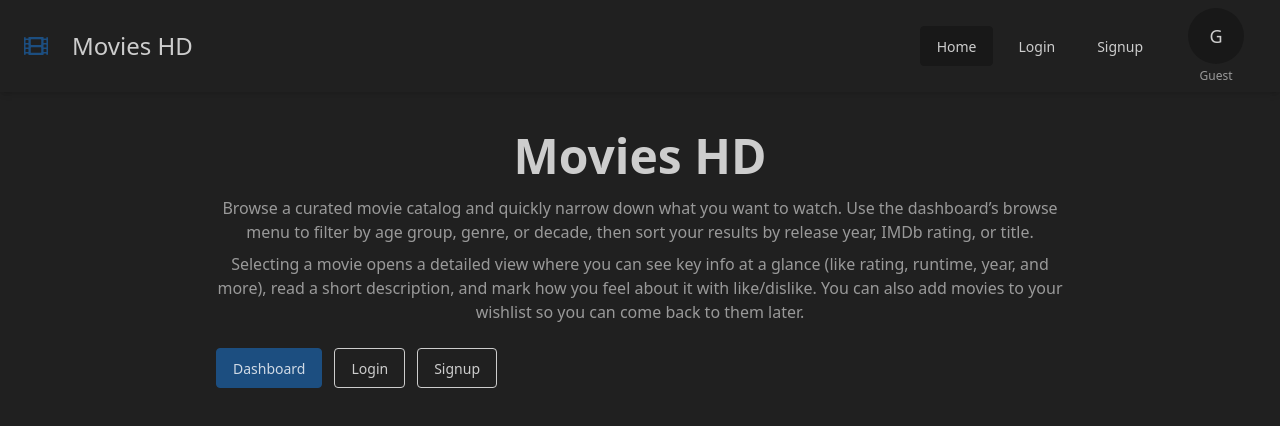
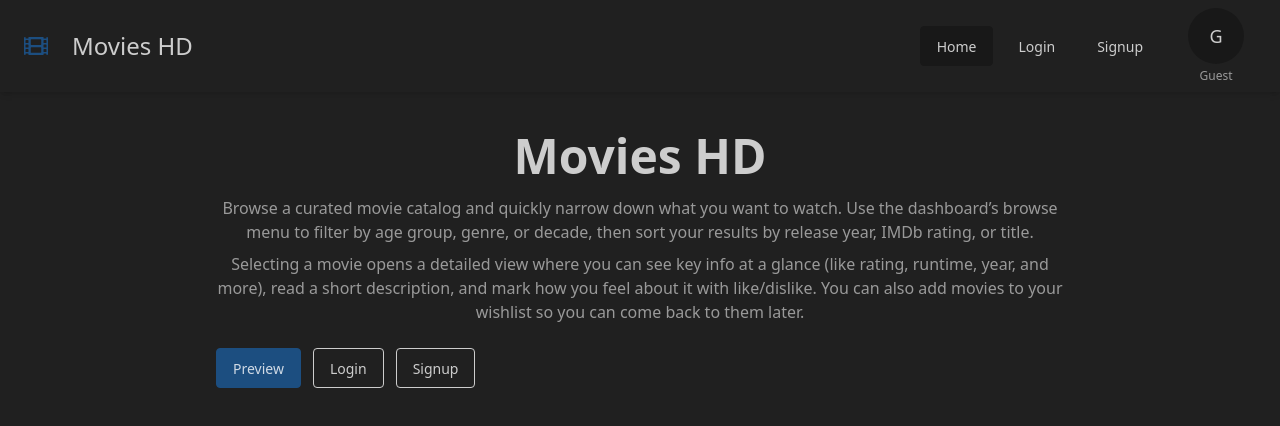
Before and after one commit to Hugo-NCF/MiniProject05, a React (Vite) app: page / in a window 1280 px wide. Shown: the top 426 px of the page. Built offline with nearby package versions, Linux system fonts and the light colour scheme; no server answers.

Commit message:
Refractored how guest authorization functions

```diff
--- a/src/components/Error1.jsx
+++ b/src/components/Error1.jsx
@@ -1,6 +1,10 @@
 import { Link } from "react-router";
+import { useAuth } from "../context/AuthContext.jsx";
 
 export default function Error1() {
+	const { user } = useAuth();
+	const dashboardHref = user ? "/dashboard" : "/guest";
+
 	return (
 		<div className="mx-auto max-w-xl px-6 py-16 text-center">
 			<h1 className="text-4xl font-bold">404</h1>
@@ -11,7 +15,7 @@
 				<Link className="btn btn-primary" to="/">
 					Go Home
 				</Link>
-				<Link className="btn btn-ghost" to="/dashboard">
+				<Link className="btn btn-ghost" to={dashboardHref}>
 					Dashboard
 				</Link>
 			</div>
--- a/src/components/Error2.jsx
+++ b/src/components/Error2.jsx
@@ -1,14 +1,21 @@
-import { Link } from "react-router";
+import { Link, useLocation } from "react-router";
 
 export default function Error2() {
+	const location = useLocation();
+	const attemptedLocation = location?.state?.from;
+
 	return (
 		<div className="mx-auto max-w-xl px-6 py-16 text-center">
-			<h1 className="text-4xl font-bold">403</h1>
+			<h1 className="text-4xl font-bold">401</h1>
 			<p className="mt-3 text-base-content/70">
-				Forbidden. You don’t have permission to access this page.
+				Unauthorized. Please log in to access this page.
 			</p>
 			<div className="mt-6 flex justify-center gap-3">
-				<Link className="btn btn-primary" to="/login">
+				<Link
+					className="btn btn-primary"
+					to="/login"
+					state={attemptedLocation ? { from: attemptedLocation } : undefined}
+				>
 					Go to Login
 				</Link>
 				<Link className="btn btn-ghost" to="/">
--- a/src/components/GuestPage.jsx
+++ b/src/components/GuestPage.jsx
@@ -1,11 +1,5 @@
-/*
-This will be where the Guest page format of the website will be,
-prompt users with 2 buttons, one to sign up and one to login,
-which will redirect them to the respective pages.
+import App from "../App.jsx";
 
---------------------------------------------------------------------
-
-The page should have like a slight preview of the website,
-maybe a carousel of images or something like that,
-and a welcoming message to entice users to sign up or login.
-*/
+export default function GuestPage() {
+	return <App />;
+}
--- a/src/components/LandingHome.jsx
+++ b/src/components/LandingHome.jsx
@@ -1,6 +1,11 @@
 import { Link } from "react-router";
+import { useAuth } from "../context/AuthContext.jsx";
 
 export default function LandingHome() {
+  const { user } = useAuth();
+  const dashboardHref = user ? "/dashboard" : "/guest";
+  const dashboardLabel = user ? "Dashboard" : "Preview";
+
   return (
     <div className="mx-auto max-w-4xl px-6 py-10">
       <h1 className="text-5xl font-bold text-center">Movies HD</h1>
@@ -19,8 +24,8 @@
       </div>
 
       <div className="mt-6 flex flex-wrap gap-3">
-        <Link className="btn btn-primary" to="/dashboard">
-          Dashboard
+        <Link className="btn btn-primary" to={dashboardHref}>
+          {dashboardLabel}
         </Link>
         <Link className="btn btn-outline" to="/login">
           Login
--- a/src/components/Unauthorized.jsx
+++ b/src/components/Unauthorized.jsx
@@ -3,9 +3,9 @@
 export default function Unauthorized() {
   return (
     <div className="mx-auto max-w-xl px-6 py-16 text-center">
-      <h1 className="text-4xl font-bold">403</h1>
+      <h1 className="text-4xl font-bold">401</h1>
       <p className="mt-3 text-base-content/70">
-        Forbidden. You don’t have permission to access this page.
+        Unauthorized. Please log in to access this page.
       </p>
       <div className="mt-6 flex justify-center gap-3">
         <Link className="btn btn-primary" to="/login">
--- a/src/layouts/ProtectedLayout.jsx
+++ b/src/layouts/ProtectedLayout.jsx
@@ -14,7 +14,7 @@
   }
 
   if (!user) {
-    return <Navigate to="/login" replace state={{ from: location }} />;
+    return <Navigate to="/401" replace state={{ from: location }} />;
   }
 
   return <Outlet />;
--- a/src/routes/MainRouter.js
+++ b/src/routes/MainRouter.js
@@ -5,8 +5,10 @@
 import Login from "../components/Login.jsx";
 import Signup from "../components/SignUp.jsx";
 import Dashboard from "../components/Dashboard.jsx";
+import GuestPage from "../components/GuestPage.jsx";
 import Error1 from "../components/Error1.jsx";
 import Error2 from "../components/Error2.jsx";
+import ProtectedLayout from "../layouts/ProtectedLayout.jsx";
 
 const MainRouter = [
   {
@@ -18,9 +20,20 @@
       { path: "signup", Component: Signup },
 
       // second error page (in addition to 404)
-      { path: "403", Component: Error2 },
+      { path: "401", Component: Error2 },
 
       // 404 for public pages
+      { path: "*", Component: Error1 },
+    ],
+  },
+
+  // Guest dashboard (public)
+  {
+    path: "/guest",
+    Component: AppLayout,
+    children: [
+      { index: true, Component: GuestPage },
+      // 404 for /guest/*
       { path: "*", Component: Error1 },
     ],
   },
@@ -28,7 +41,7 @@
   // App shell (dashboard) routes
   {
     path: "/dashboard",
-    Component: AppLayout,
+    Component: ProtectedLayout,
     children: [
       { index: true, Component: Dashboard },
       // 404 for /dashboard/*
```
